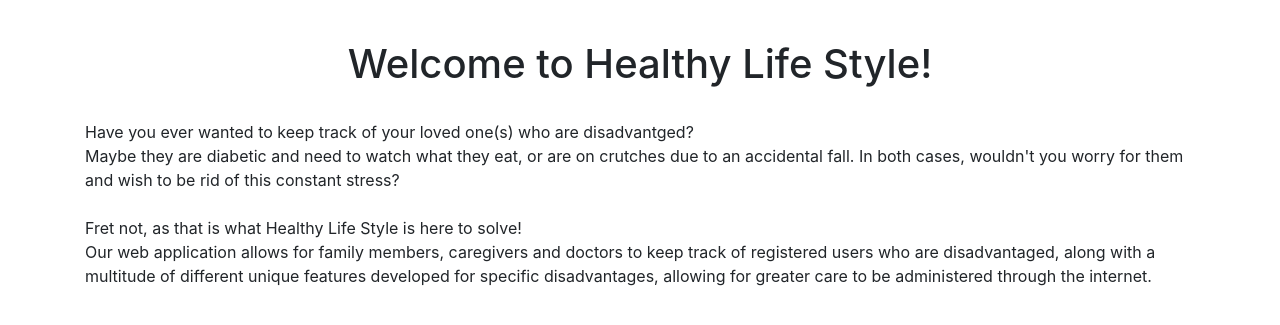
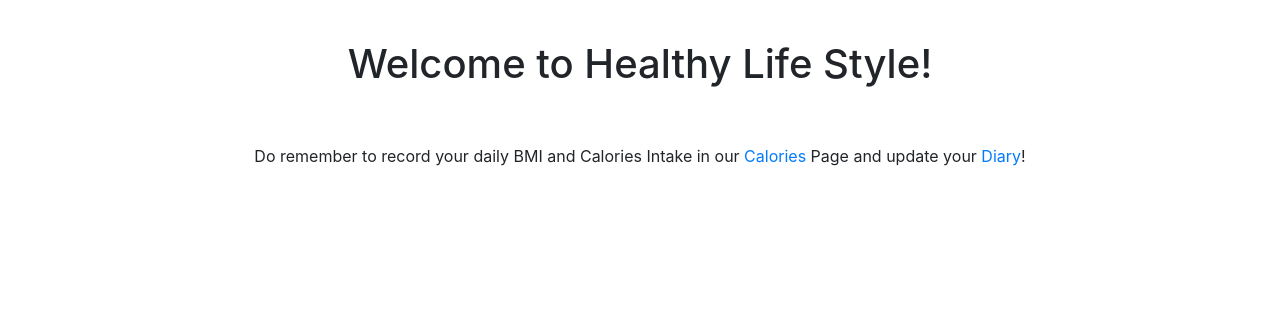
Before and after one commit to Xavier-NP/Healthty-Life-Style, a Flask app: page / in a window 1280 px wide. Shown: the part 56-381 px from the top of the page. Run offline with Flask 2, Linux system fonts and the light colour scheme; a user stored in the database is signed in; some libraries are stand-ins or nearby versions.

Commit message:
Update home.html

```diff
--- a/WebApp/website/templates/home.html
+++ b/WebApp/website/templates/home.html
@@ -6,14 +6,9 @@
 {%block content%}
 <br>
 <h1 align = "center">Welcome to Healthy Life Style!</h1>
-<p>
-<br>
-Have you ever wanted to keep track of your loved one(s) who are disadvantged? <br>
-Maybe they are diabetic and need to watch what they eat, or are on crutches due to an accidental fall.
-In both cases, wouldn't you worry for them and wish to be rid of this constant stress?
-<br><br>Fret not, as that is what Healthy Life Style is here to solve!<br>
-Our web application allows for family members, caregivers and doctors to keep track of registered users who are disadvantaged,
-along with a multitude of different unique features developed for specific disadvantages,
-allowing for greater care to be administered through the internet.
+<p align = "center">
+<br><br>
+Do remember to record your daily BMI and Calories Intake in our <a href="/calories">Calories</a> Page
+and update your <a href="/diary">Diary</a>!
 </p>
 {% endblock%}
```
